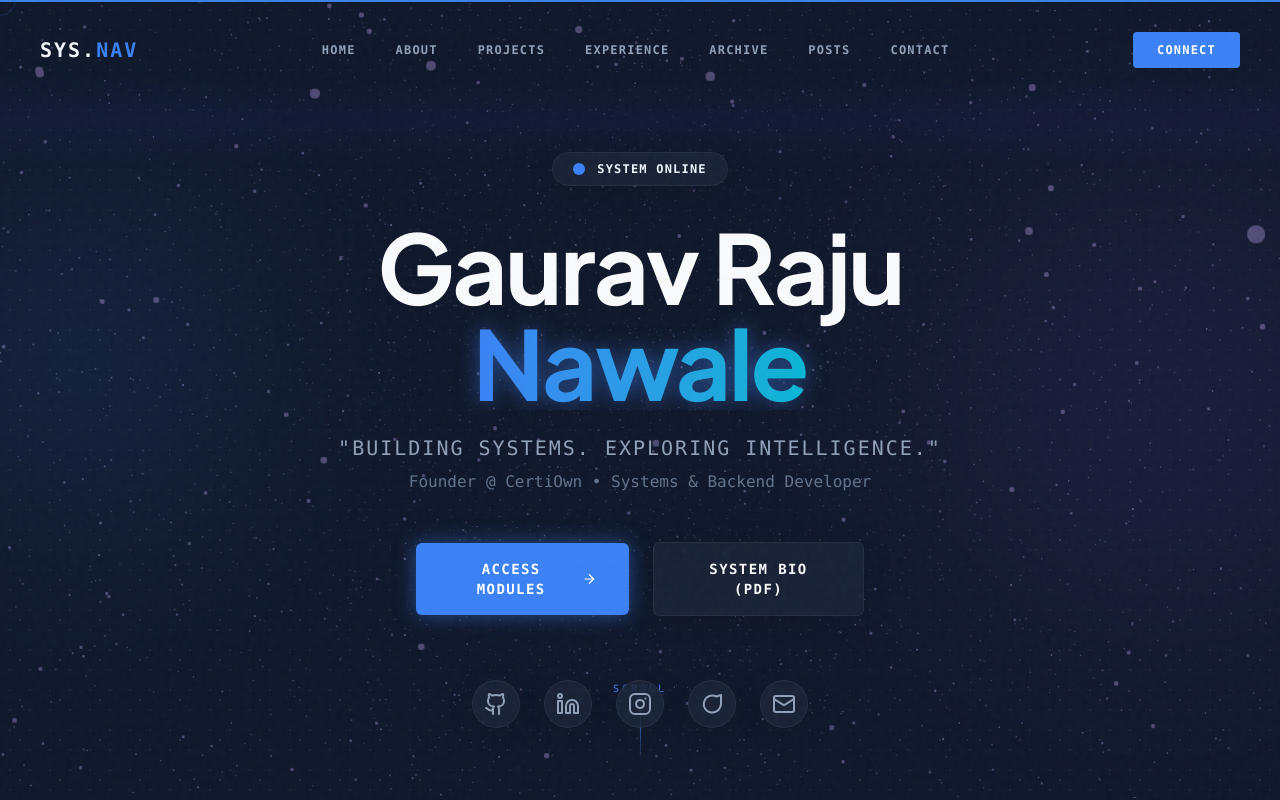
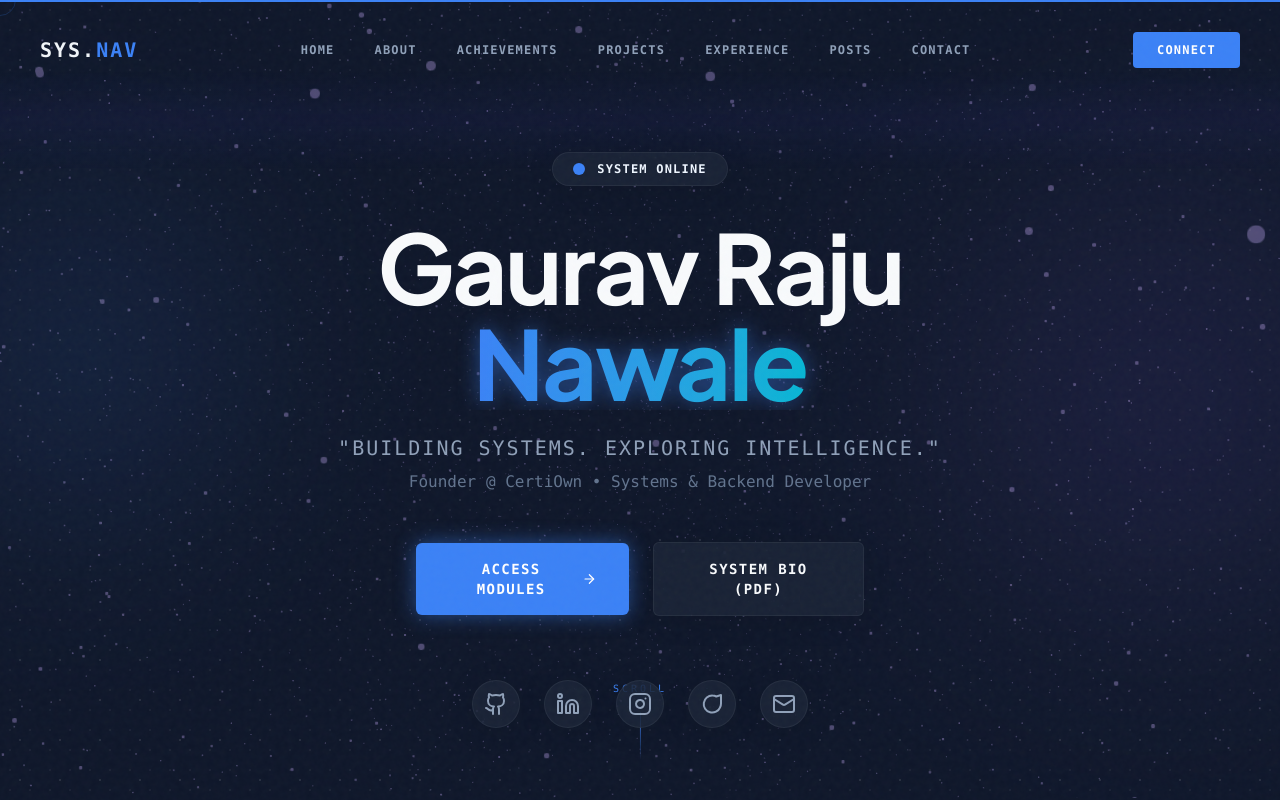
Before and after one commit to Nawalegaurav26/lifetime_learner26, a Next.js app: page / in a window 1280 px wide. Shown: the top 800 px of the page. Built offline with nearby package versions, Linux system fonts and the light colour scheme.

Commit message:
menu has been updated and achivement option is also done

```diff
--- a/src/components/Hero.tsx
+++ b/src/components/Hero.tsx
@@ -4,6 +4,7 @@ import { motion } from "framer-motion";
 import { ArrowRight } from "lucide-react";
 import { GithubIcon as Github, LinkedinIcon as Linkedin, MailIcon as Mail, WhatsAppIcon as WhatsApp, InstagramIcon } from "./Icons";
 import Link from "next/link";
+import { trackEvent } from "./Analytics";
 
 export default function Hero() {
   return (
@@ -81,6 +82,7 @@ export default function Hero() {
             <Link
               href="/Mr_Gaurav_Raju_Nawale.pdf"
               target="_blank"
+              onClick={() => trackEvent("resume_download", "true")}
               className="w-full sm:w-auto px-8 py-4 glass text-foreground border border-slate-700 hover:border-primary/50 font-mono uppercase tracking-widest text-sm font-bold flex justify-center items-center rounded-md transition-all hover:bg-surface hover:scale-[1.02] active:scale-[0.98]"
             >
               System Bio (PDF)
--- a/src/components/Navbar.tsx
+++ b/src/components/Navbar.tsx
@@ -8,9 +8,9 @@ import { Menu, X } from "lucide-react";
 const navLinks = [
   { name: "Home", href: "/" },
   { name: "About", href: "/about" },
+  { name: "Achievements", href: "/achievements" },
   { name: "Projects", href: "/projects" },
   { name: "Experience", href: "/experience" },
-  { name: "Archive", href: "/achievements" },
   { name: "Posts", href: "/posts" },
   { name: "Contact", href: "/contact" },
 ];
```
